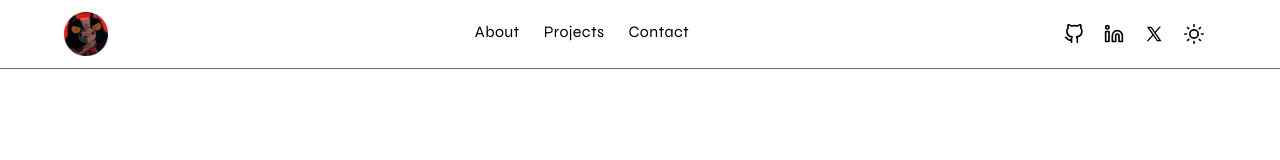
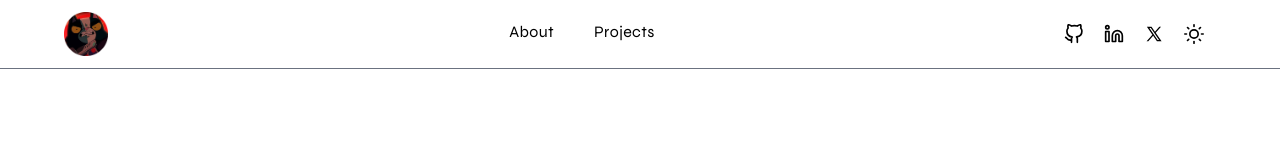
Before and after one commit to oluseguncodess/olusegundevelops, a React (Vite) app: page / in a window 1280 px wide. Shown: the top 160 px of the page. Built offline with nearby package versions, Linux system fonts and the light colour scheme.

Commit message:
remove contact link and fix scroll margin
i had to remove the contact link as the contact section is done yet. I also worked on the scroll margin of the about section so it looks great when the about nav button is clicked

```diff
--- a/src/layouts/About.jsx
+++ b/src/layouts/About.jsx
@@ -4,7 +4,7 @@ import ResumeBtn from "../components/ResumeBtn";
 
 export default function About() {
     return (
-        <section className="mt-28 sm:mt-40 w-full max-w-[1400px] mx-auto px-8" id="about">
+        <section className="mt-28 sm:mt-40 w-full max-w-[1400px] mx-auto px-8 scroll-m-48" id="about">
             <div className="flex flex-col items-center">
                 <span className="dark:text-white font-medium border px-4 py-1 rounded-full">
                     Hello 👋🏾 ,
--- a/src/layouts/Header.jsx
+++ b/src/layouts/Header.jsx
@@ -15,7 +15,7 @@ export default function Header() {
   const menuLinks = [
     { id: 1, text: "About", link: "#about" },
     { id: 2, text: "Projects", link: "#projects" },
-    { id: 3, text: "Contact", link: "#contact" },
+    // { id: 3, text: "Contact", link: "#contact" },
   ];
 
   const displayMenuLinks = menuLinks.map((link) => (
@@ -39,7 +39,7 @@ export default function Header() {
           alt="logo"
           className="w-11 h-11 sm:w-13 sm:h-13"
         />
-        <div className="desktopMenu sm:flex gap-6 hidden mx-auto">
+        <div className="desktopMenu sm:flex gap-10 hidden mx-auto">
           {displayMenuLinks}
         </div>
         <div className="flex">
```
